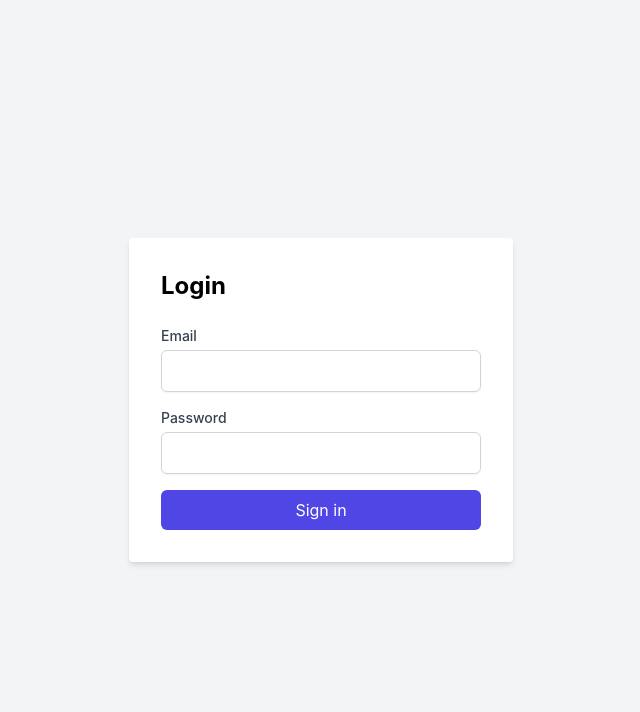
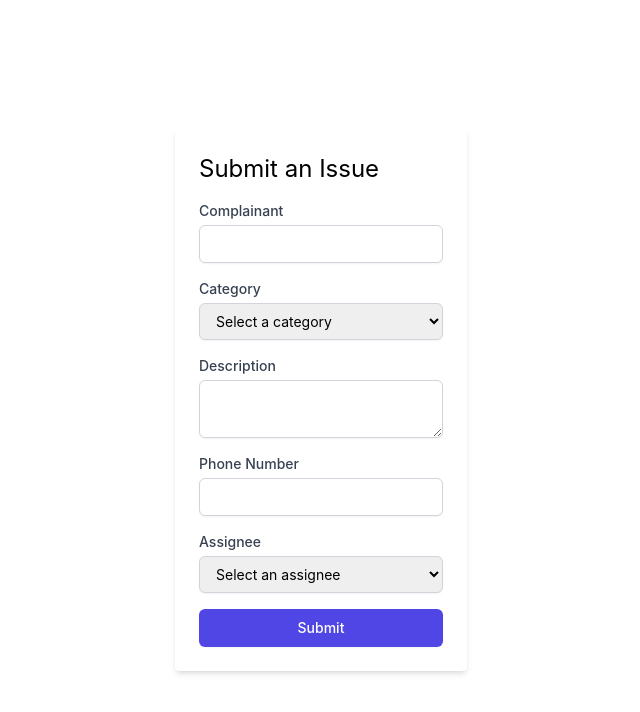
Before and after one commit to mosesbabu/taskmanager, a React (Create React App) app in the folder frontend/: page / in a window 1280 px wide. Shown: the top 712 px of the page, without its empty margins (319-959 px from the left). Built offline with nearby package versions, Linux system fonts and the light colour scheme.

Commit message:
added categories and number validation

```diff
--- a/frontend/src/App.js
+++ b/frontend/src/App.js
@@ -8,8 +8,8 @@ function App() {
   return (
     <Router>
       <Routes>
-        <Route path="/" element={<LoginForm />} />
-        <Route path="/issueform" element={<IssueForm />} />
+       <Route path="/login" element={<LoginForm />} />
+        <Route path="/" element={<IssueForm />} />
       </Routes>
     </Router>
   );
--- a/frontend/src/components/IssueForm.js
+++ b/frontend/src/components/IssueForm.js
@@ -1,6 +1,7 @@
 // src/components/IssueForm.js
 import React, { useState } from 'react';
 import axios from 'axios';
+import * as Yup from 'yup';
 
 const IssueForm = () => {
   const [complainant, setComplainant] = useState('');
@@ -11,6 +12,18 @@ const IssueForm = () => {
   const [error, setError] = useState('');
   const [success, setSuccess] = useState('');
 
+  const categories = ['Bug', 'Feature Request', 'Improvement', 'Task', 'Other'];
+  const assignees = ['John Doe', 'Jane Smith', 'Mike Johnson', 'Emily Davis', 'Robert Brown'];
+
+  const validationSchema = Yup.object({
+    complainant: Yup.string().email('Invalid email format').required('Required'),
+    phoneNumber: Yup.string()
+      .matches(/^\+?\d{0,13}$/, 'Invalid phone number')
+      .required('Required'),
+    category: Yup.string().oneOf(categories, 'Invalid category').required('Required'),
+    description: Yup.string().required('Required'),
+    assignee: Yup.string().oneOf(assignees, 'Invalid assignee').required('Required'),
+  });
   const handleSubmit = async (e) => {
     e.preventDefault();
     const token = localStorage.getItem('token');
@@ -54,13 +67,14 @@ const IssueForm = () => {
   return (
     <div className="flex justify-center items-center h-screen">
       <form onSubmit={handleSubmit} className="bg-white p-6 rounded shadow-md">
+
         <h2 className="text-2xl mb-4">Submit an Issue</h2>
         {error && <p className="text-red-500 text-sm mb-4">{error}</p>}
         {success && <p className="text-green-500 text-sm mb-4">{success}</p>}
         <div className="mb-4">
           <label className="block text-sm font-medium text-gray-700">Complainant</label>
           <input
-            type="text"
+            type="email"
             value={complainant}
             onChange={(e) => setComplainant(e.target.value)}
             required
@@ -69,13 +83,19 @@ const IssueForm = () => {
         </div>
         <div className="mb-4">
           <label className="block text-sm font-medium text-gray-700">Category</label>
-          <input
-            type="text"
+          <select
             value={category}
             onChange={(e) => setCategory(e.target.value)}
             required
             className="mt-1 block w-full px-3 py-2 border border-gray-300 rounded-md shadow-sm focus:outline-none focus:ring-indigo-500 focus:border-indigo-500 sm:text-sm"
-          />
+          >
+            <option value="">Select a category</option>
+            {categories.map((cat) => (
+              <option key={cat} value={cat}>
+                {cat}
+              </option>
+            ))}
+          </select>
         </div>
         <div className="mb-4">
           <label className="block text-sm font-medium text-gray-700">Description</label>
@@ -89,22 +109,29 @@ const IssueForm = () => {
         <div className="mb-4">
           <label className="block text-sm font-medium text-gray-700">Phone Number</label>
           <input
-            type="text"
+            type="tel"
             value={phoneNumber}
             onChange={(e) => setPhoneNumber(e.target.value)}
             required
+            pattern="^\d+$"
             className="mt-1 block w-full px-3 py-2 border border-gray-300 rounded-md shadow-sm focus:outline-none focus:ring-indigo-500 focus:border-indigo-500 sm:text-sm"
           />
         </div>
         <div className="mb-4">
           <label className="block text-sm font-medium text-gray-700">Assignee</label>
-          <input
-            type="text"
+          <select
             value={assignee}
             onChange={(e) => setAssignee(e.target.value)}
             required
             className="mt-1 block w-full px-3 py-2 border border-gray-300 rounded-md shadow-sm focus:outline-none focus:ring-indigo-500 focus:border-indigo-500 sm:text-sm"
-          />
+          >
+            <option value="">Select an assignee</option>
+            {assignees.map((assig) => (
+              <option key={assig} value={assig}>
+                {assig}
+              </option>
+            ))}
+          </select>
         </div>
         <button
           type="submit"
--- /dev/null
+++ b/package.json
@@ -0,0 +1,5 @@
+{
+  "dependencies": {
+    "yup": "^1.4.0"
+  }
+}
```
Also changed, not shown: 2 other files (tests, documents, lock files or other folders).
